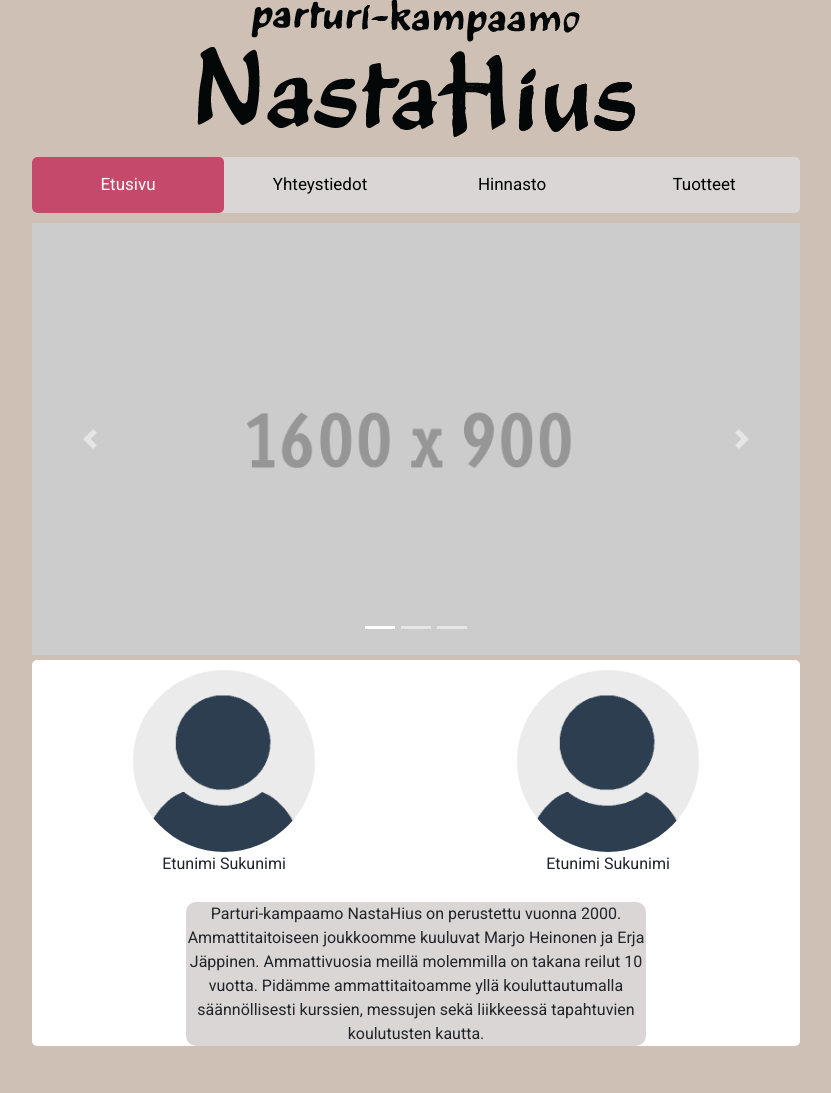
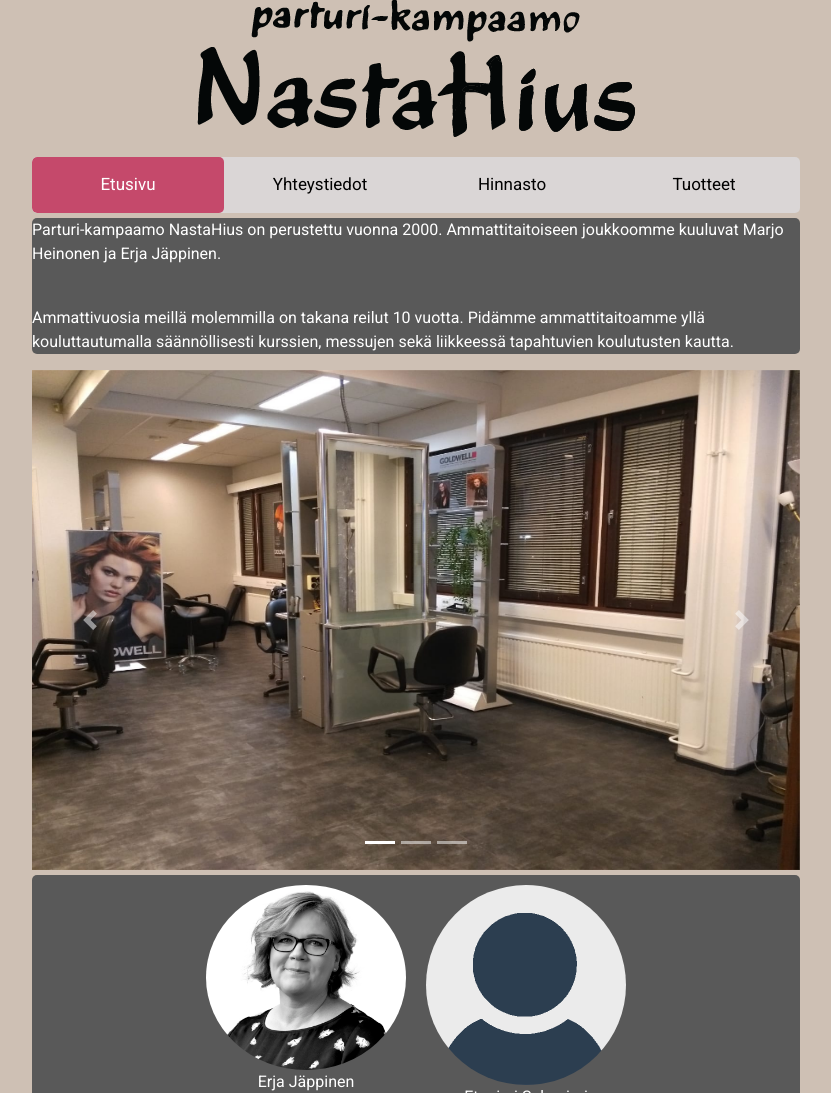
Before and after one commit to ttannerma/NastaHius, a PHP site: page / in a window 1280 px wide. Shown: the part 51-1144 px from the top of the page, without its empty margins (224-1055 px from the left). Run offline with PHP 8.4, Linux system fonts and the light colour scheme; some libraries are stand-ins or nearby versions.

Commit message:
Added images to carousel, added introductory text above portraits.

```diff
--- a/index.html
+++ b/index.html
@@ -31,7 +31,12 @@
         <a href="#contact">Hinnasto</a>
         <a href="#about">Tuotteet</a>
     </div>
-
+    <div id="content">
+        <p>Parturi-kampaamo NastaHius on perustettu vuonna 2000. Ammattitaitoiseen joukkoomme kuuluvat Marjo Heinonen ja Erja Jäppinen.</p>
+        <br>
+        <p>Ammattivuosia meillä molemmilla on takana reilut 10 vuotta.
+            Pidämme ammattitaitoamme yllä kouluttautumalla säännöllisesti kurssien, messujen sekä liikkeessä tapahtuvien koulutusten kautta.</p>
+    </div>
     <!-- Carousel -->
     <div id="carouselExampleIndicators" class="carousel slide" data-ride="carousel" data-interval="false">
         <ol class="carousel-indicators">
@@ -41,13 +46,13 @@
         </ol>
         <div class="carousel-inner">
             <div class="carousel-item active">
-            <img class="d-block w-100" src="img/1600x900.png" alt="First slide">
+            <img class="d-block w-100" src="img/liike3.jpeg" alt="First slide">
             </div>
             <div class="carousel-item">
-            <img class="d-block w-100" src="img/1600x900.png" alt="Second slide">
+            <img class="d-block w-100" src="img/liike2.jpeg" alt="Second slide">
             </div>
             <div class="carousel-item">
-            <img class="d-block w-100" src="img/1600x900.png" alt="Third slide">
+            <img class="d-block w-100" src="img/liike5.jpeg" alt="Third slide">
             </div>
         </div>
         <!-- Carousel controls -->
@@ -63,8 +68,8 @@
     <div id="content">
         <div class="portraitContainer">
             <div class="portrait">
-                <img src="img/default-user-image.png" alt="Etunimi Sukunimi parturi-kampaaja">
-                <p>Etunimi Sukunimi</p>
+                <img src="img/erja.jpg" alt="Erja Jäppinen parturi-kampaaja">
+                <p>Erja Jäppinen</p>
             </div>
             <div class="portrait">
                 <img src="img/default-user-image.png" alt="Etunimi Sukunimi parturi-kampaaja">
--- a/style.css
+++ b/style.css
@@ -49,7 +49,8 @@ body {
     color: white;
 }
 #content {
-    background-color: white;
+    background-color: #595959;
+    color: white;
     display: block;
     margin: 5px 3px 0 3px;
     padding: 0;
@@ -68,7 +69,8 @@ body {
 }
 .portrait img {
     border-radius: 50%;
-    max-width: 50%;
+    max-width: 200px;
+    height: auto;
     display: block;
     margin-left: auto;
     margin-right: auto;
@@ -78,7 +80,6 @@ body {
 }
 .introduction {
     border-radius: 10px;
-    background-color: #DAD6D6;
     width: 90%;
     margin: 0 5% 10px 5%;
     text-align: center;
```
Also changed, not shown: img/erja.jpg (added), img/liike5.jpeg (added).
